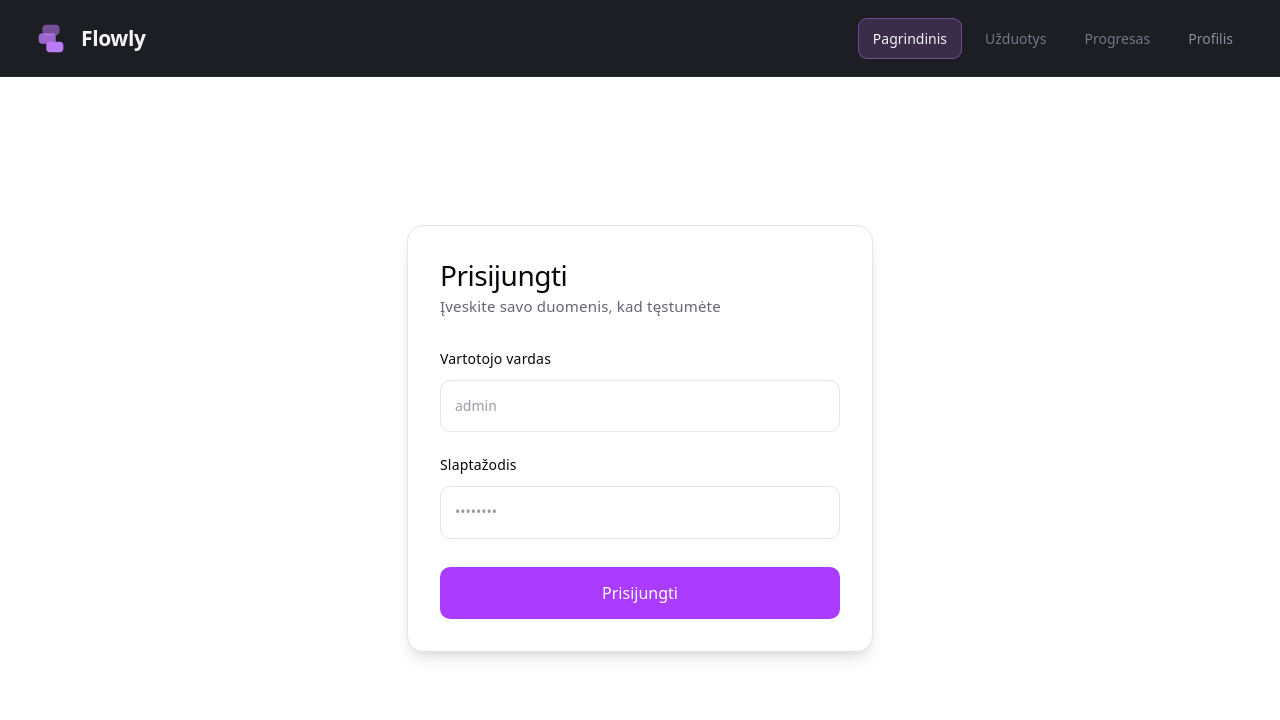
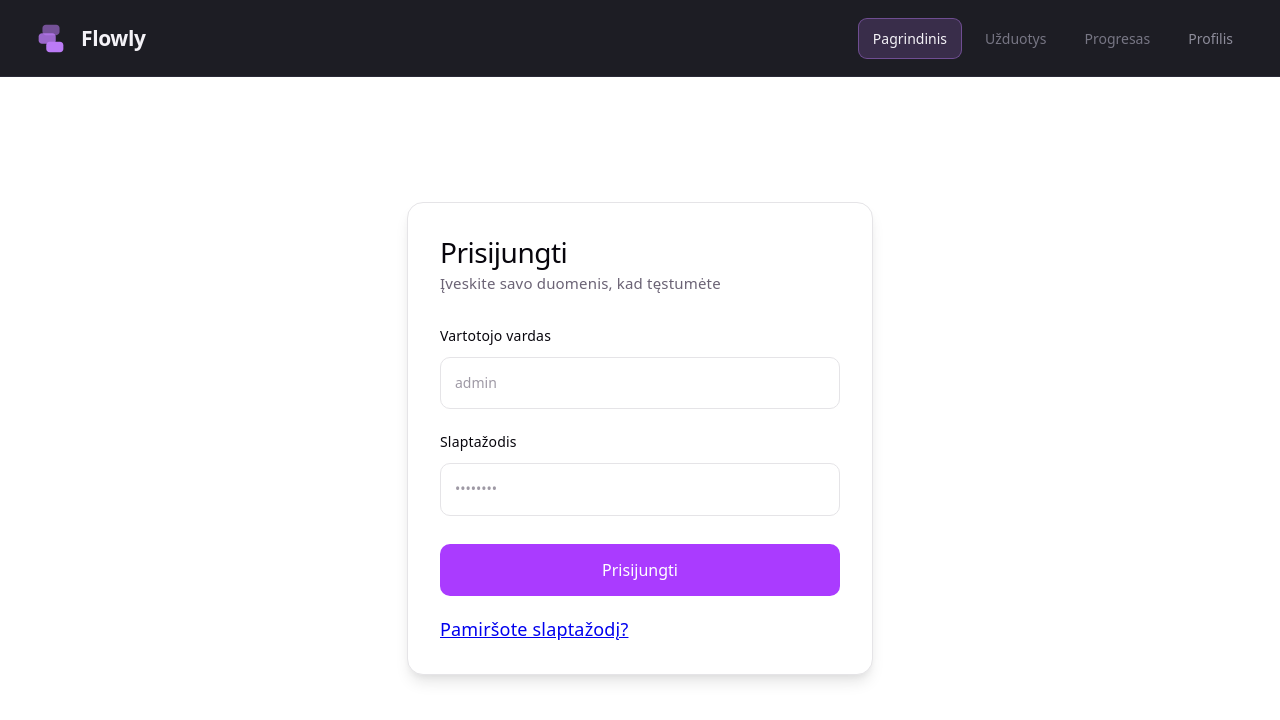
Before and after one commit to mariusbrazas78-bit/NaujaRepositorija, a React (Vite) app: page / in a window 1280 px wide. Shown: the top 720 px of the page. Built offline with nearby package versions, Linux system fonts and the light colour scheme.

Commit message:
nuorodą „Pamiršote slaptažodį

```diff
--- a/src/App.jsx
+++ b/src/App.jsx
@@ -130,6 +130,14 @@ function App() {
                       Prisijungti
                     </button>
 
+                    <a
+                      className="login-forgot-password"
+                      href="#"
+                      onClick={(event) => event.preventDefault()}
+                    >
+                      Pamiršote slaptažodį?
+                    </a>
+
                     {loginError && (
                       <p className="login-error" role="alert">
                         {loginError}
```
